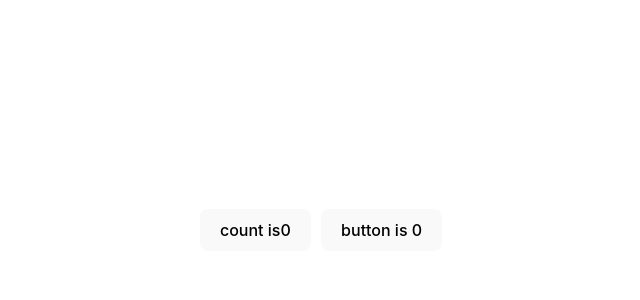
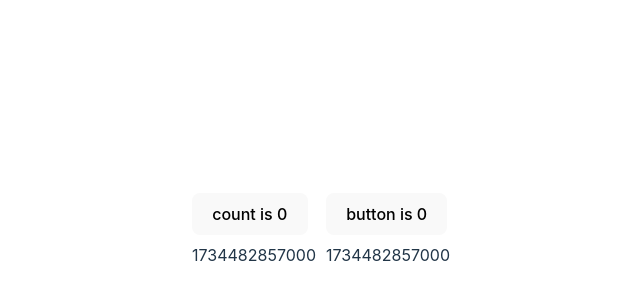
Before and after one commit to wgbx/react-playground, a React (Vite) app: page /reRender in a window 1280 px wide. Shown: the part 170-470 px from the top of the page, without its empty margins (319-959 px from the left). Built offline with nearby package versions, Linux system fonts and the light colour scheme.

Commit message:
feat: optimize render page show

```diff
--- a/src/components/Button/index.tsx
+++ b/src/components/Button/index.tsx
@@ -7,12 +7,16 @@ interface ButtonProps {
 }
 
 function Button(props: ButtonProps) {
-  console.log('Button 渲染')
   const { children, onClick, style } = props
+  console.info('Button 渲染')
+
   return (
-    <button onClick={onClick} style={style}>
-      {children}
-    </button>
+    <div>
+      <button onClick={onClick} style={style}>
+        {children}
+      </button>
+      <div className="mt-2">{new Date().getTime()}</div>
+    </div>
   )
 }
 
--- a/src/components/Count/index.tsx
+++ b/src/components/Count/index.tsx
@@ -5,11 +5,15 @@ interface CountProps {
 }
 
 export default function Count(props: CountProps) {
-  console.log('Count 渲染')
   const { children, onClick, style } = props
+  console.info('Count 渲染')
+
   return (
-    <button onClick={onClick} style={style}>
-      {children}
-    </button>
+    <div>
+      <button onClick={onClick} style={style}>
+        {children}
+      </button>
+      <div className="mt-2">{new Date().getTime()}</div>
+    </div>
   )
 }
--- a/src/pages/reRender/index.tsx
+++ b/src/pages/reRender/index.tsx
@@ -18,6 +18,7 @@ export default function App() {
     <div style={{ display: 'flex', gap: '10px' }}>
       <Count onClick={() => setCount(count => count + 1)}>
         count is
+        {' '}
         {count}
       </Count>
       <Button onClick={handleClickButton}>{buttonContent}</Button>
```
